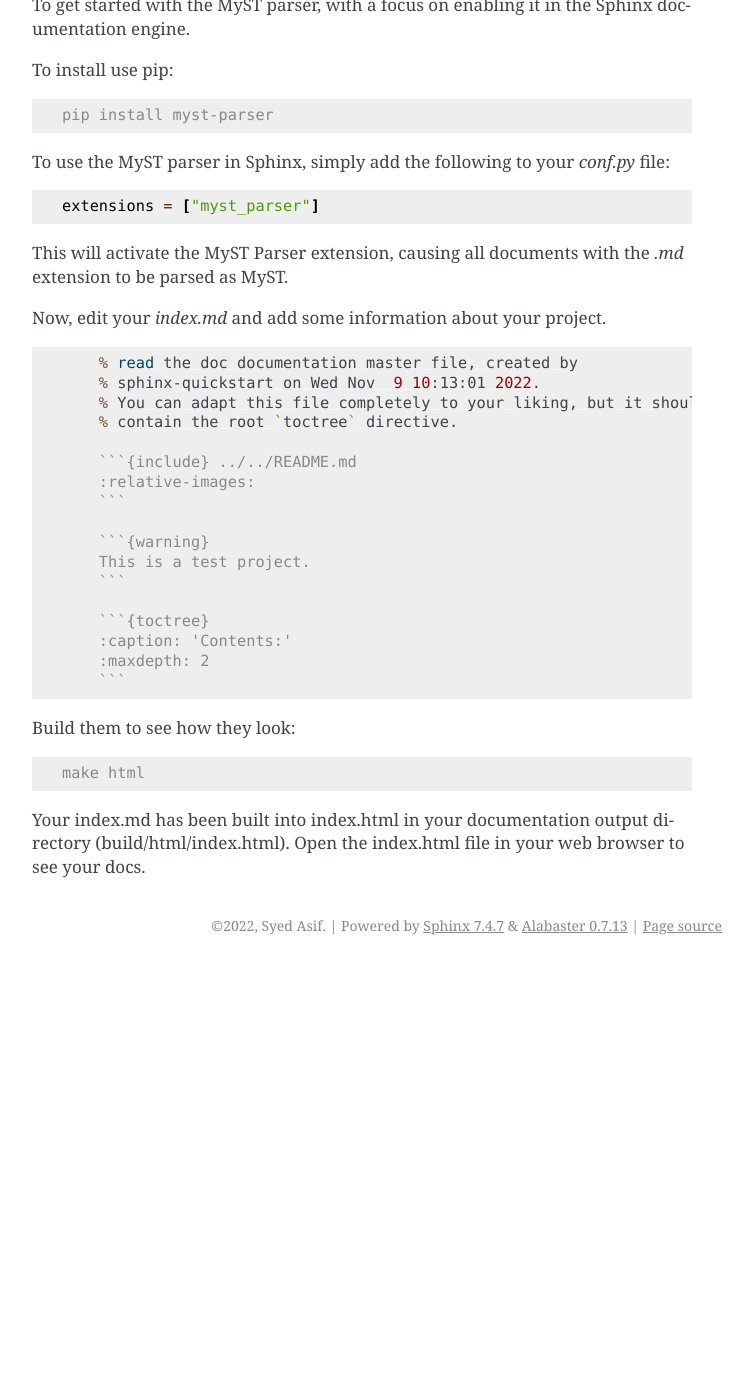
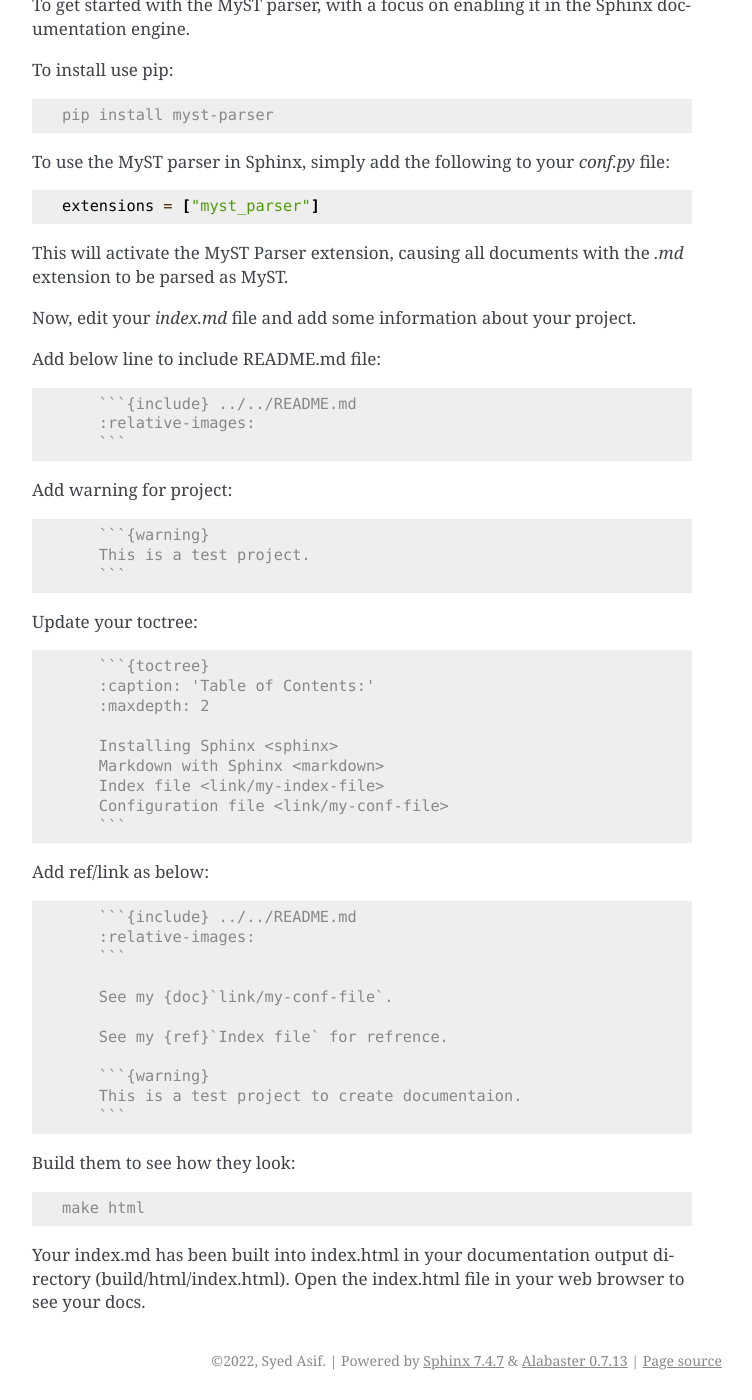
Before and after one commit to sydasif/read-the-doc, a Sphinx documentation site: the page built from docs/source/markdown.md, in a window 1280 px wide and 1400 px high, scrolled down 607 px. Shown: the whole window, without its empty margins (388-1140 px from the left). Built offline with Sphinx 7.4.7, drawn with Linux system fonts in a browser that asks for light colours; before the commit the page ends 1572 px from its top, so only the background shows below that.

Commit message:
update markdown page

````diff
--- a/docs/source/markdown.md
+++ b/docs/source/markdown.md
@@ -38,25 +38,51 @@
 
 This will activate the MyST Parser extension, causing all documents with the *.md* extension to be parsed as MyST.
 
-Now, edit your *index.md* and add some information about your project.
+Now, edit your *index.md* file and add some information about your project.
+
+Add below line to include README.md file:
 
 ```console
-    % read the doc documentation master file, created by
-    % sphinx-quickstart on Wed Nov  9 10:13:01 2022.
-    % You can adapt this file completely to your liking, but it should at least
-    % contain the root `toctree` directive.
+    ```{include} ../../README.md
+    :relative-images:
+    ```
+```
 
+Add warning for project:
+
+```console
+    ```{warning}
+    This is a test project.
+    ```
+```
+
+Update your toctree:
+
+```console
+    ```{toctree}
+    :caption: 'Table of Contents:'
+    :maxdepth: 2
+
+    Installing Sphinx <sphinx>
+    Markdown with Sphinx <markdown>
+    Index file <link/my-index-file>
+    Configuration file <link/my-conf-file>
+    ```
+```
+
+Add ref/link as below:
+
+```console
     ```{include} ../../README.md
     :relative-images:
     ```
 
+    See my {doc}`link/my-conf-file`.
+
+    See my {ref}`Index file` for refrence.
+
     ```{warning}
-    This is a test project.
-    ```
-
-    ```{toctree}
-    :caption: 'Contents:'
-    :maxdepth: 2
+    This is a test project to create documentaion.
     ```
 ```
 
````
